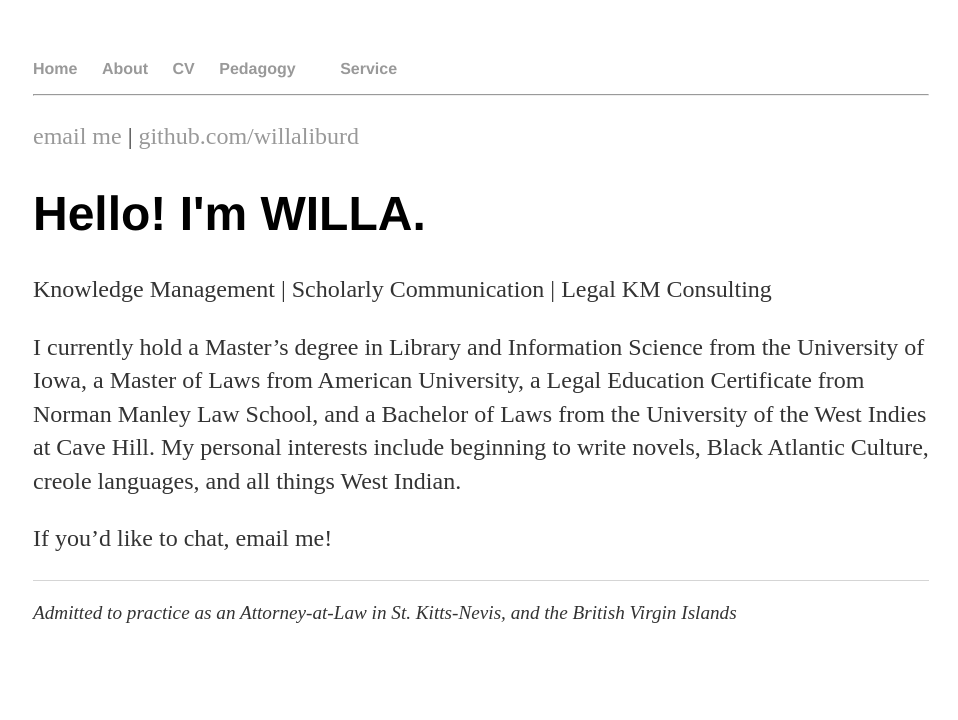
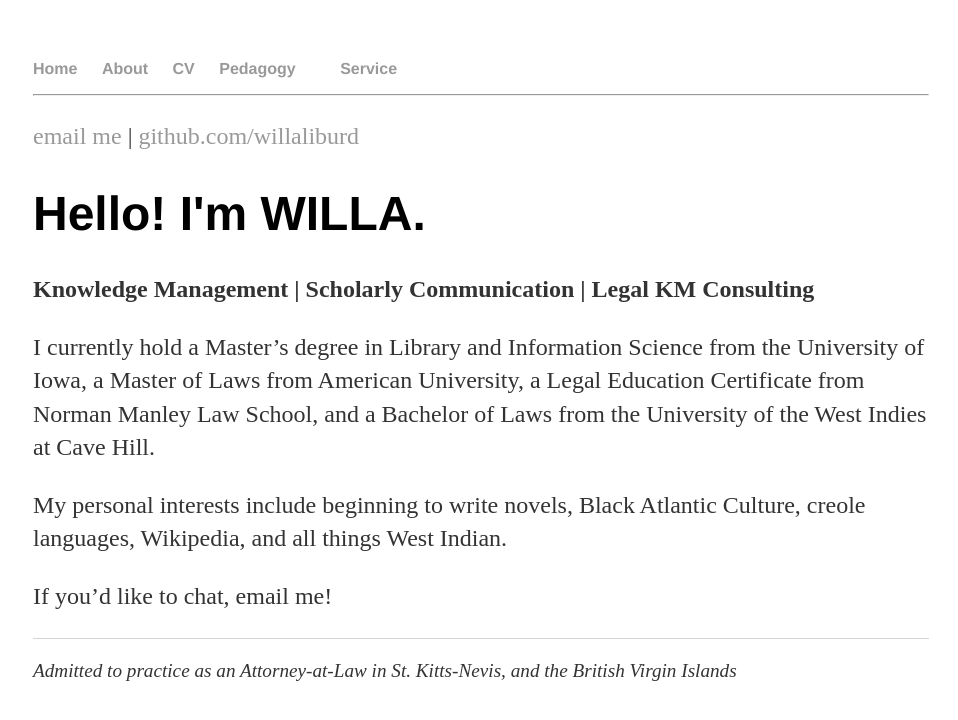
Before and after one commit to willaliburd/willaliburd.github.io, a Jekyll site: the page built from index.html, in a window 1280 px wide. Shown: the top 720 px of the page, without its empty margins (159-1117 px from the left). Built offline with Jekyll 4.4.1, drawn with Linux system fonts in a browser that asks for light colours.

Commit message:
Update index.html
Formatted and amended text on the page

```diff
--- a/index.html
+++ b/index.html
@@ -4,11 +4,13 @@
 ---
 <div class="blurb">
 	<h1>Hello! I'm WILLA.</h1>
-	<p>Knowledge Management | Scholarly Communication | Legal KM Consulting</p>
+	<p><strong>Knowledge Management | Scholarly Communication | Legal KM Consulting</strong></p>
 	</div><!-- /.blurb -->
 
 <body>
-	<p> I currently hold a Master’s degree in Library and Information Science from the University of Iowa, a Master of Laws from American University, a Legal Education Certificate from Norman Manley Law School, and a Bachelor of Laws from the University of the West Indies at Cave Hill. My personal interests include beginning to write novels, Black Atlantic Culture, creole languages, and all things West Indian. </p>
+	<p> I currently hold a Master’s degree in Library and Information Science from the University of Iowa, a Master of Laws from American University, a Legal Education Certificate from Norman Manley Law School, and a Bachelor of Laws from the University of the West Indies at Cave Hill.</p>
+
+	<p>My personal interests include beginning to write novels, Black Atlantic Culture, creole languages, Wikipedia, and all things West Indian. </p>
 
         <p>If you’d like to chat, email me!</p>
 </body>
```
